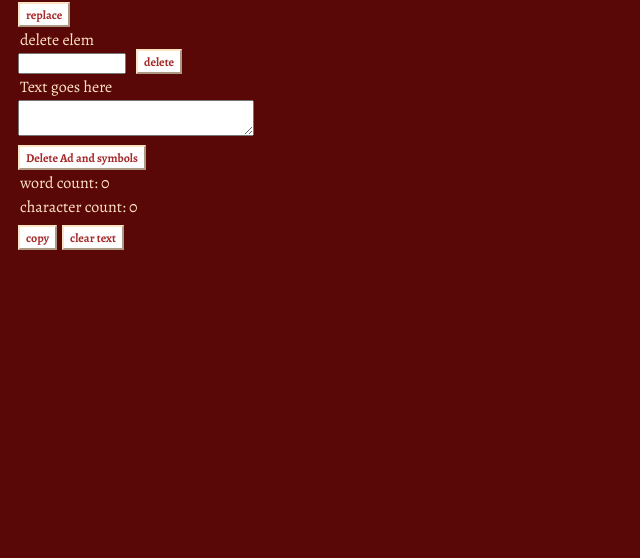
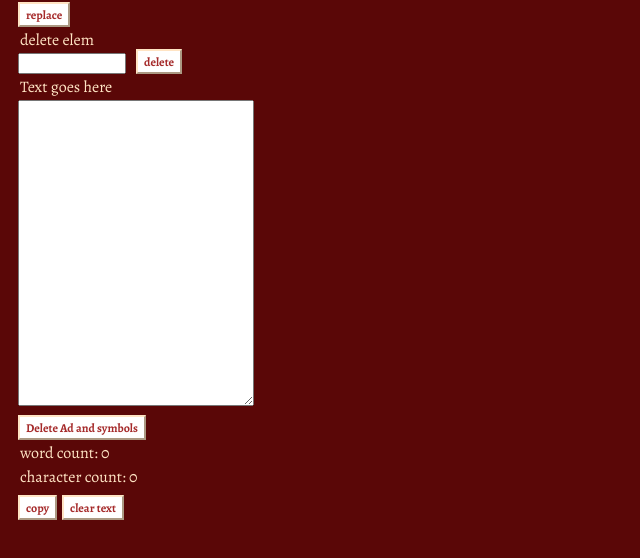
Before and after one commit to wwtavii/wordCleaner, a plain HTML site: page index.html in a window 1280 px wide. Shown: the part 100-658 px from the top of the page, without its empty margins (0-640 px from the left). Drawn offline with nearby package versions, Linux system fonts and the light colour scheme.

Commit message:
Modify textarea style in WordCleaner.css
Updated textarea height and overflow properties.

```diff
--- a/WordCleaner.css
+++ b/WordCleaner.css
@@ -43,9 +43,10 @@ h6 {
 }
 
 .textarea {
-    width: 230px;
+   width: 230px;
     max-width: 300px;
-    max-height: 100px;
+    height: 300px;
+    overflow: auto;
 }
 
 .replace {
```
